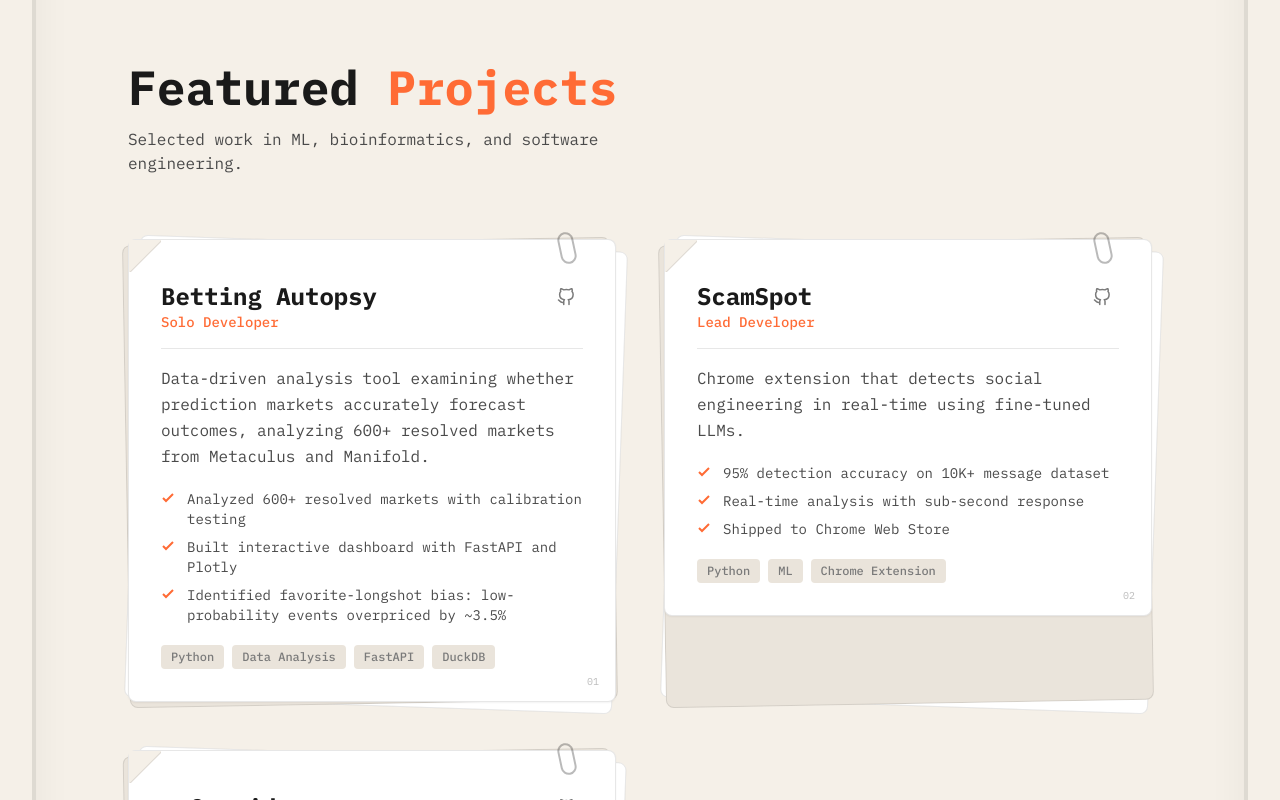
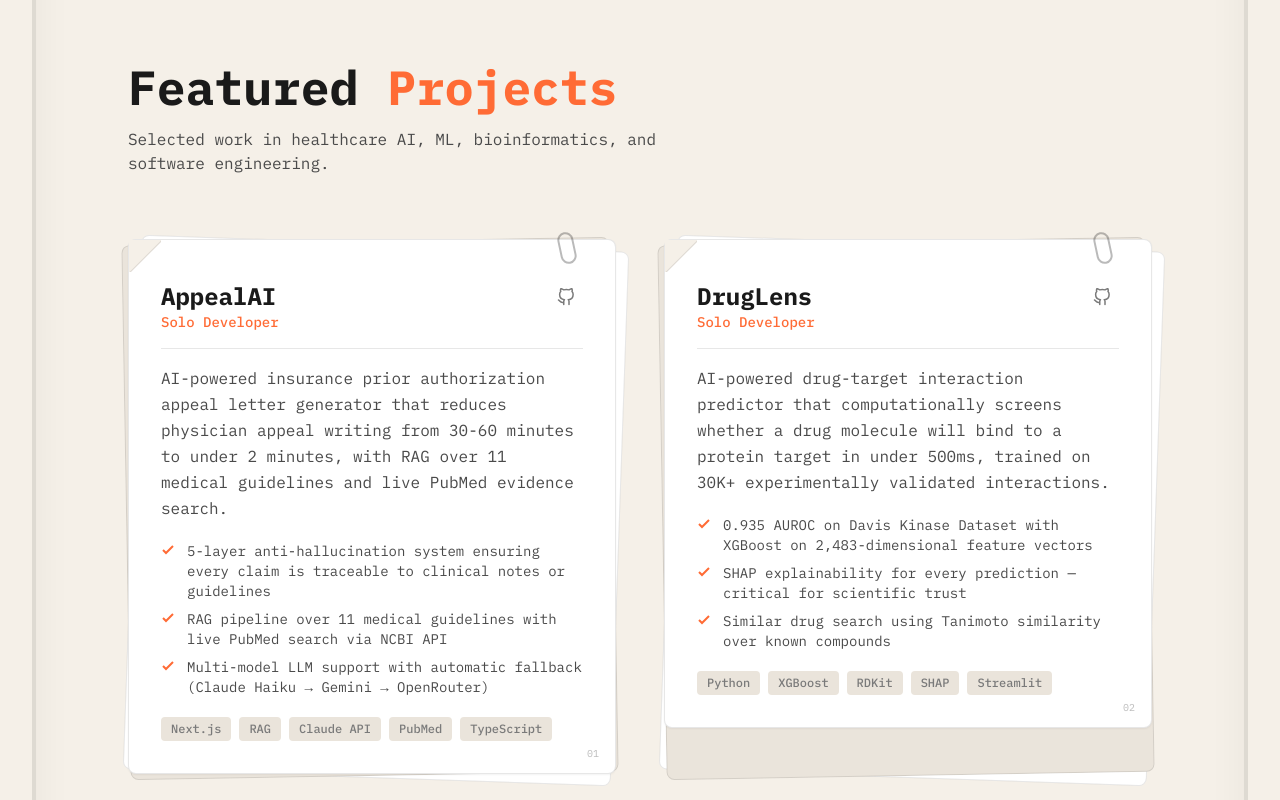
Before and after one commit to messiahmajid/messiah-portfolio, a Next.js app: page / in a window 1280 px wide. Shown: the part 3300-4100 px from the top of the page. Built offline with nearby package versions, Linux system fonts and the light colour scheme.

Commit message:
Add AppealAI and DrugLens to featured projects

```diff
--- a/src/components/Projects.tsx
+++ b/src/components/Projects.tsx
@@ -16,6 +16,30 @@ interface Project {
 }
 
 const projects: Project[] = [
+  {
+    title: "AppealAI",
+    role: "Solo Developer",
+    description: "AI-powered insurance prior authorization appeal letter generator that reduces physician appeal writing from 30-60 minutes to under 2 minutes, with RAG over 11 medical guidelines and live PubMed evidence search.",
+    highlights: [
+      "5-layer anti-hallucination system ensuring every claim is traceable to clinical notes or guidelines",
+      "RAG pipeline over 11 medical guidelines with live PubMed search via NCBI API",
+      "Multi-model LLM support with automatic fallback (Claude Haiku → Gemini → OpenRouter)",
+    ],
+    tags: ["Next.js", "RAG", "Claude API", "PubMed", "TypeScript"],
+    github: "https://github.com/messiahmajid/appealai",
+  },
+  {
+    title: "DrugLens",
+    role: "Solo Developer",
+    description: "AI-powered drug-target interaction predictor that computationally screens whether a drug molecule will bind to a protein target in under 500ms, trained on 30K+ experimentally validated interactions.",
+    highlights: [
+      "0.935 AUROC on Davis Kinase Dataset with XGBoost on 2,483-dimensional feature vectors",
+      "SHAP explainability for every prediction — critical for scientific trust",
+      "Similar drug search using Tanimoto similarity over known compounds",
+    ],
+    tags: ["Python", "XGBoost", "RDKit", "SHAP", "Streamlit"],
+    github: "https://github.com/messiahmajid/DrugLens",
+  },
   {
     title: "Betting Autopsy",
     role: "Solo Developer",
@@ -174,7 +198,7 @@ export default function Projects() {
             Featured <span className="text-te-orange">Projects</span>
           </h2>
           <p className="text-text-secondary max-w-xl">
-            Selected work in ML, bioinformatics, and software engineering.
+            Selected work in healthcare AI, ML, bioinformatics, and software engineering.
           </p>
         </motion.div>
 
```
